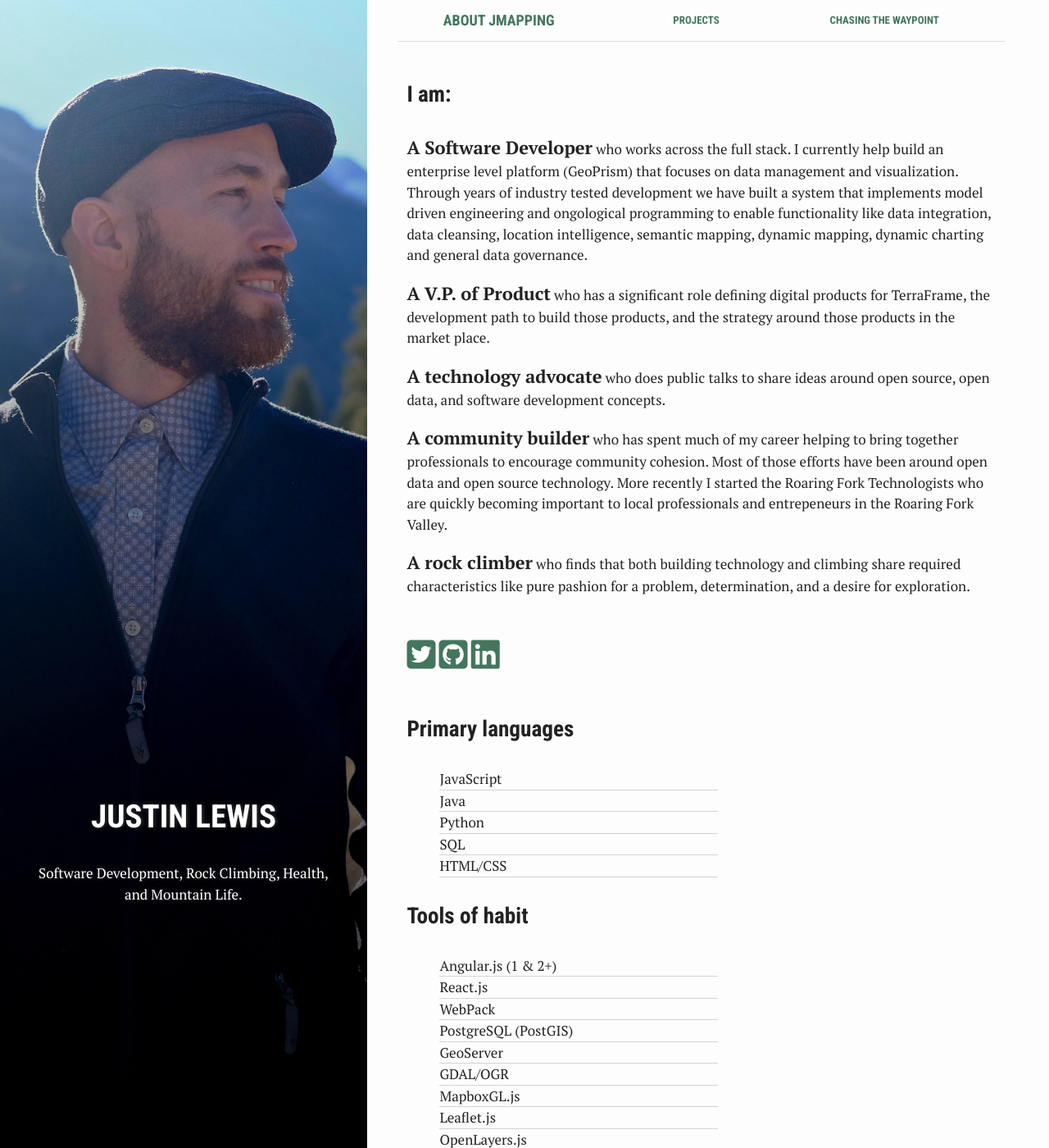
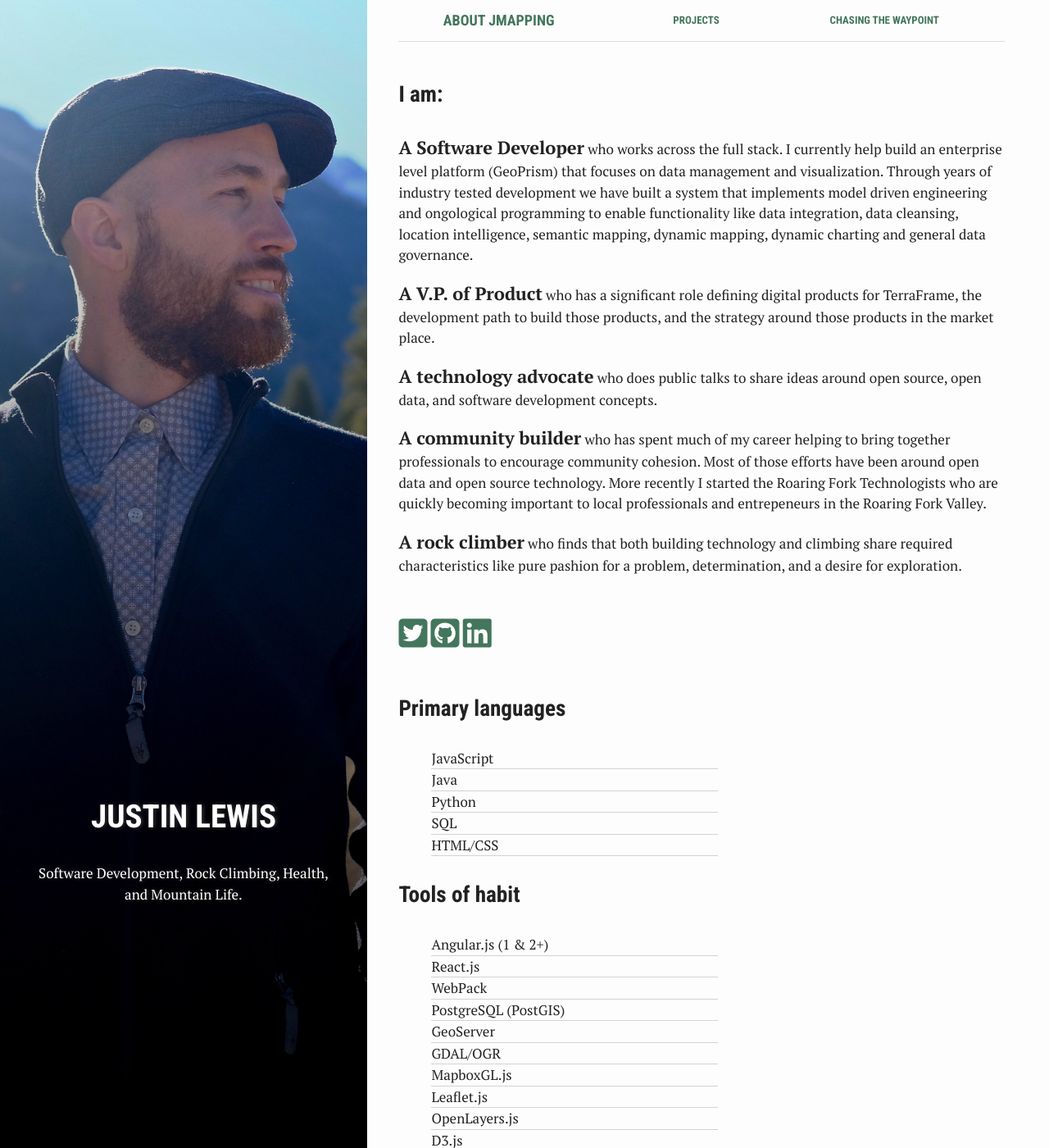
Before and after one commit to justinlewis/jmapping, a Jekyll site: the page built from index.html, in a window 1280 px wide and 1400 px high. Shown: the whole window at 82% size. Built offline with Jekyll 4.4.1, drawn with Linux system fonts in a browser that asks for light colours; nearby versions of some CDN libraries.

Commit message:
style changes

```diff
--- a/assets/_sass/_media-queries.scss
+++ b/assets/_sass/_media-queries.scss
@@ -147,8 +147,6 @@
 
   main {
     padding-top: 1em;
-    padding-left: 10px;
-    padding-right: 10px;
   }
 
   article {
@@ -174,3 +172,11 @@
     padding: 2em;
   }
 }
+
+@media screen and (max-width: $break-point) {
+
+  .content-wrapper {
+    padding-left: 10px;
+    padding-right: 10px;
+  }
+}
```
